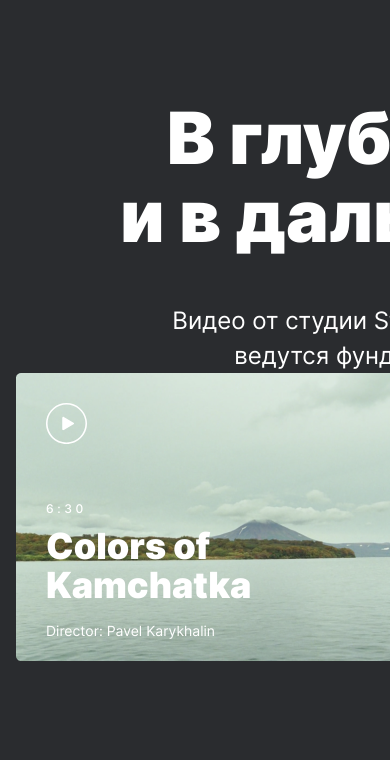
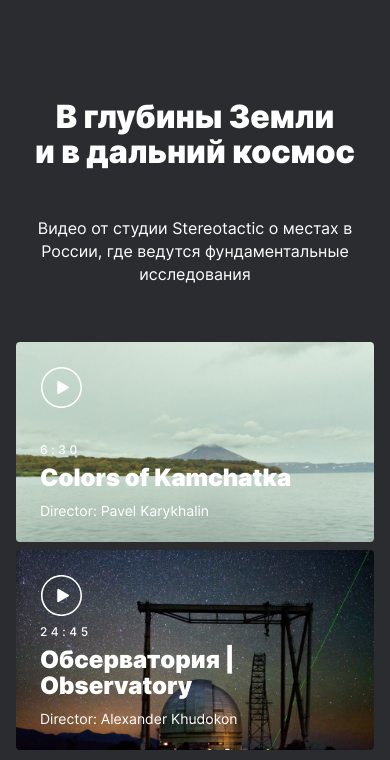
Before and after one commit to Erixvossa/russian-travel, a plain HTML site: page index.html in a window 390 px wide. Shown: the part 9234-9994 px from the top of the page. Drawn offline with Linux system fonts and the light colour scheme.

Commit message:
comments_adapt

```diff
--- a/blocks/content-subtitle/content-subtitle.css
+++ b/blocks/content-subtitle/content-subtitle.css
@@ -6,5 +6,12 @@
     line-height: 35px;
     text-align: center;
     margin: 48px auto 0;
-    width: 640px;
+    max-width: 640px;
 }
+
+@media screen and (max-width: 425px) {
+    .content-subtitle {
+        font-size: 16px;
+        line-height: 23px;
+    }
+}
--- a/blocks/content-title/content-title.css
+++ b/blocks/content-title/content-title.css
@@ -3,6 +3,7 @@
     font-style: normal;
     font-weight: 900;
     font-size: 72px;
+    line-height: 78px;
     text-align: center;
     margin: 0 auto 0;
 }
@@ -14,3 +15,28 @@
 .content-title_place_comments {
     line-height: 65px;
     }
+
+@media screen and (min-width: 1280px) {
+    .content-title_place_comments {
+        line-height: 78px;
+    }
+}
+
+
+@media screen and (max-width: 768px) {
+    .content-title {
+        font-size: 42px;
+    }
+    .content-title_place_video {
+        line-height: 46px;
+    }
+}
+
+@media screen and (max-width: 425px) {
+    .content-title {
+        font-size: 32px;
+    }
+    .content-title_place_video {
+        line-height: 35px;
+    }
+}
--- a/blocks/place/place.css
+++ b/blocks/place/place.css
@@ -86,7 +86,13 @@
 
 @media screen and (min-width: 1280px) {
     .place {
-        /*margin: 92px auto 0;*/
+        margin: 92px auto 0;
+        grid-gap: 60px 40px;
+        grid-template-columns: 460px 484px;
+        width: 984px;
+    }
+    .place__image {
+            width: 460px;
     }
 }
 
@@ -112,7 +118,6 @@
 
 @media screen and (max-width: 425px) {
     .place {
-
         grid-template-areas:
         "title"
         "photo"
--- a/blocks/video/video.css
+++ b/blocks/video/video.css
@@ -1,7 +1,7 @@
 .video {
     display: flex;
     flex-direction: column;
-    width: 928px;
+    max-width: 1184px;
     margin: 102px auto 0;
 }
 
@@ -11,14 +11,20 @@
     display: flex;
     flex-direction: row;
     justify-content: space-between;
+    margin: 72px auto 0;
 }
 
 .video__item {
+    display: flex;
+    flex-direction: column;
     width: 456px;
     height: 288px;
     /*background-color: #000000;
     opacity: 1;*/
     flex-direction: column;
+    background-size: cover;
+    background-position: center;
+    border-radius: 4px;
 }
 
 .video__item_kamchatka {
@@ -53,9 +59,8 @@
     cursor: pointer;
 }
 
-
-
 .video__icon-play {
+    width: 41px;
     margin-top: 30px;
     margin-left: 30px;
 }
@@ -67,7 +72,7 @@
     font-size: 12px;
     line-height: 13px;
     letter-spacing: 0.3em;
-    margin-top: 54px;
+    margin-top: auto;
     margin-left: 30px;
     margin-bottom: 0;
     color: #FFFFFF;
@@ -87,7 +92,7 @@
     margin-top: 12px;
     margin-left: 30px;
     margin-bottom: 0;
-    width: 322px;
+    max-width: 322px;
 }
 
 .video__subtitle {
@@ -99,4 +104,66 @@
     color: #FFFFFF;
     margin-left: 30px;
     margin-top: 18px;
+    margin-bottom: 35px;
 }
+
+@media screen and (min-width: 1280px) {
+    .video__container {
+        width: 1194px;
+        height: max-content;
+    }
+    .video__item {
+        width: 583px;
+        height: 323px;
+    }
+}
+
+@media screen and (max-width: 768px) {
+    .video__container {
+        width: calc(100vw - 48px);
+        height: max-content;
+        margin: 56px auto 0;
+    }
+    .video__item {
+        width: calc(((100vw - 48px) - 16px) / 2);
+        height: 200px;
+    }
+    .video__icon-play {
+        margin-top: 25px;
+        margin-left: 25px;
+    }
+    .video__duration {
+        margin-left: 24px;
+    }
+    .video__title {
+        font-size: 24px;
+        line-height: 26px;
+        margin-top: 9px;
+        margin-left: 24px;
+    }
+    .video__subtitle {
+        margin-left: 24px;
+        margin-top: 12px;
+        margin-bottom: 24px;
+    }
+}
+
+@media screen and (max-width: 425px) {
+    .video__container {
+        flex-direction: column;
+    }
+    .video__item {
+        width: calc(100vw - 32px);
+        margin-left: -8px;
+        height: 200px;
+    }
+    .video__item_observatory {
+        margin-top: 8px;
+    }
+}
+
+@media screen and (max-width: 320px) {
+    .video__item {
+        height: 192px;
+    }
+}
```
